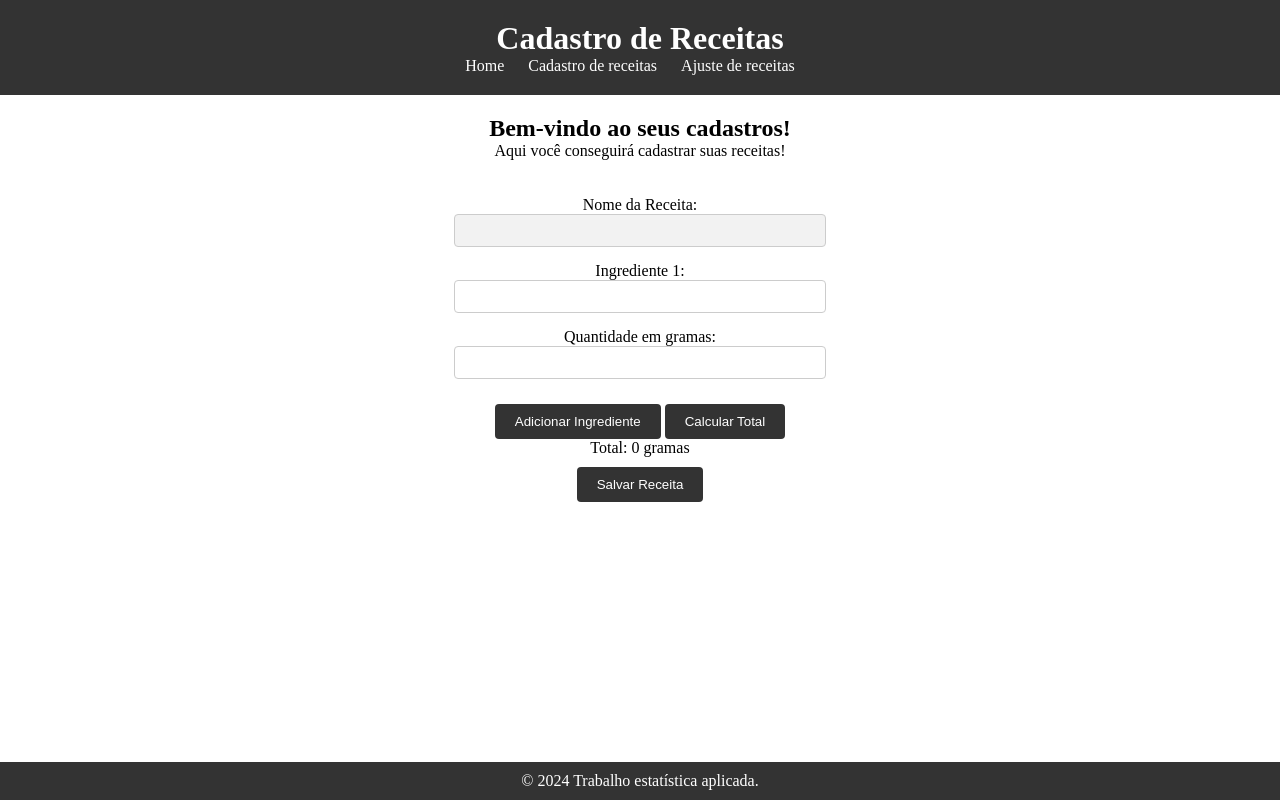
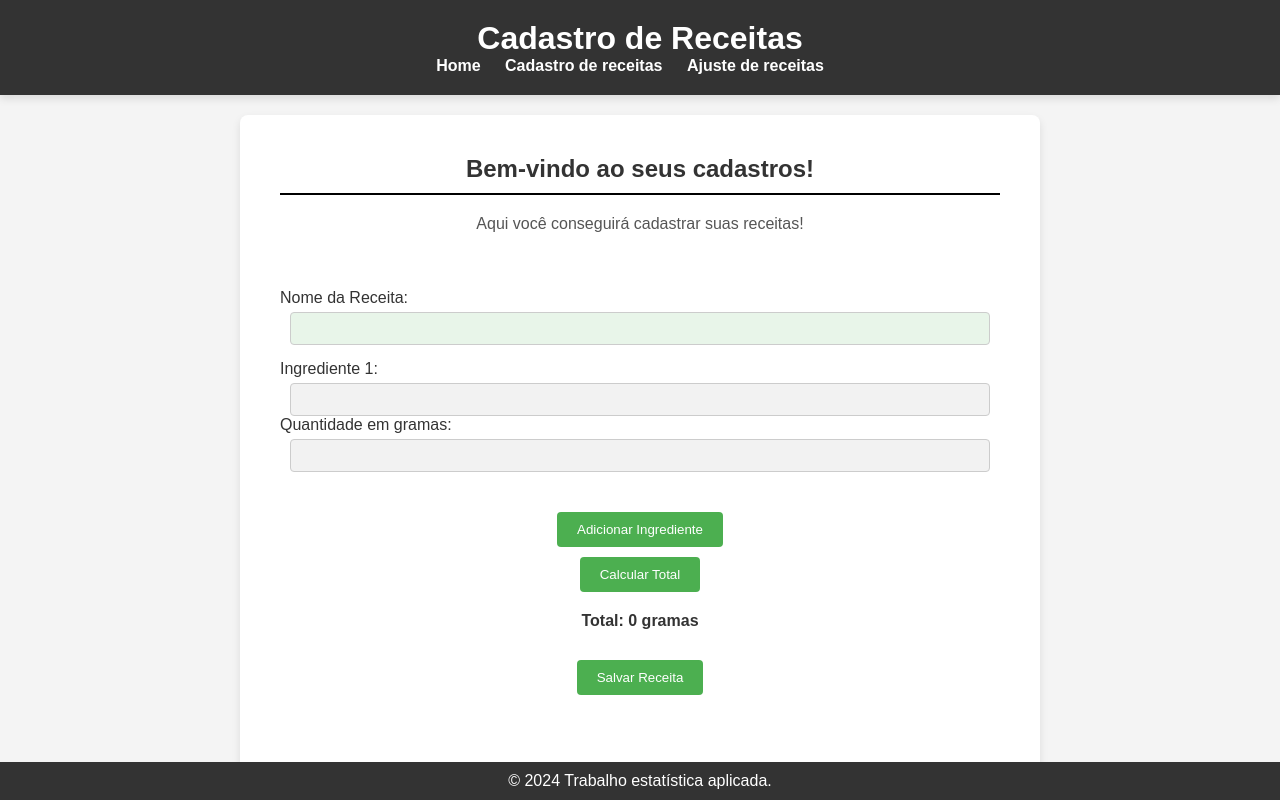
Before and after one commit to eufolim/Projeto-de-extens-o, a Flask app: page /cadastro in a window 1280 px wide. Run offline with Flask 3, Linux system fonts and the light colour scheme.

Commit message:
estilizando ui

```diff
--- a/static/cadastro.css
+++ b/static/cadastro.css
@@ -7,6 +7,8 @@
 html, body {
     height: 100%;
     margin: 0;
+    font-family: 'Arial', sans-serif;
+    background-color: #f4f4f4;
 }
 
 body {
@@ -19,10 +21,12 @@ header {
     color: #fff;
     padding: 20px 0;
     text-align: center;
+    box-shadow: 0 4px 8px rgba(0,0,0,0.1);
 }
 
 nav ul {
     list-style-type: none;
+    padding: 0;
 }
 
 nav ul li {
@@ -33,12 +37,93 @@ nav ul li {
 nav ul li a {
     color: #fff;
     text-decoration: none;
+    font-weight: bold;
+    transition: color 0.3s;
+}
+
+nav ul li a:hover {
+    color: rgb(25, 175, 20);
 }
 
 main {
-    padding: 20px;
+    padding: 40px;
     text-align: center;
     flex: 1;
+    background-color: #fff;
+    margin: 20px auto;
+    width: 90%;
+    max-width: 800px;
+    box-shadow: 0 4px 8px rgba(0,0,0,0.1);
+    border-radius: 8px;
+}
+
+main h2 {
+    margin-bottom: 20px;
+    color: #333;
+    border-bottom: 2px solid black;
+    padding-bottom: 10px;
+}
+
+main p {
+    color: #555;
+    margin-bottom: 20px;
+}
+
+form {
+    display: flex;
+    flex-direction: column;
+    align-items: center;
+}
+
+form div {
+    margin-bottom: 15px;
+    width: 100%;
+    text-align: left;
+}
+
+form label {
+    display: block;
+    margin-bottom: 5px;
+    color: #333;
+}
+
+input[type="text"],
+input[type="number"] {
+    width: calc(100% - 20px);
+    display: block;
+    margin: 0 auto;
+    padding: 8px;
+    border: 1px solid #ccc;
+    border-radius: 4px;
+    box-sizing: border-box;
+    background-color: #f2f2f2;
+}
+
+#recipe_name {
+    background-color: #e8f5e9;
+}
+
+button[type="button"],
+button[type="submit"] {
+    background-color: #4CAF50;
+    color: #fff;
+    padding: 10px 20px;
+    border: none;
+    border-radius: 4px;
+    cursor: pointer;
+    margin-top: 10px;
+    transition: background-color 0.3s;
+}
+
+button[type="button"]:hover,
+button[type="submit"]:hover {
+    background-color: #388E3C;
+}
+
+#total {
+    margin-top: 20px;
+    font-weight: bold;
+    color: #333;
 }
 
 footer {
@@ -47,37 +132,10 @@ footer {
     text-align: center;
     padding: 10px 0;
     width: 100%;
+    position: fixed;
+    bottom: 0;
 }
 
-input[type="text"],
-input[type="number"] {
-    width: 30%;
-    display: block;
-    margin: 0 auto;
-    padding: 8px;
-    margin-bottom: 15px;
-    border: 1px solid #ccc;
-    border-radius: 4px;
-    box-sizing: border-box;
+footer p {
+    margin: 0;
 }
-
-/* Alteração para cor diferente na caixa do nome da receita */
-#recipe_name {
-    background-color: #f2f2f2; /* Cor de fundo diferente */
-}
-
-button[type="button"],
-button[type="submit"] {
-    background-color: #333;
-    color: #fff;
-    padding: 10px 20px;
-    border: none;
-    border-radius: 4px;
-    cursor: pointer;
-    margin-top: 10px; /* Espaçamento entre os botões */
-}
-
-button[type="button"]:hover,
-button[type="submit"]:hover {
-    background-color: #555;
-}
--- a/templates/ajuste.html
+++ b/templates/ajuste.html
@@ -20,6 +20,10 @@
     <main>
         <div>
             <h2>Receitas</h2>
+            <p>Aqui você irá poder modificar quanto da sua receita você deseja fazer,
+               podendo aumentar os produtos ou diminuir!
+            </p>
+            <br><br>
             <ul>
                 {% for recipe in recipes %}
                     <li>
```
Also changed, not shown: static/ajuste.css (+52 -1 lines), static/menu.css (+40 -11 lines).
